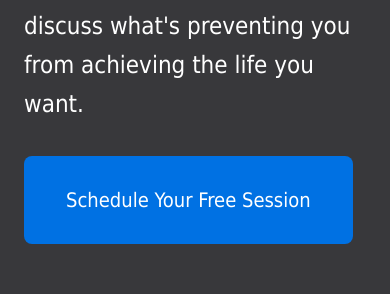
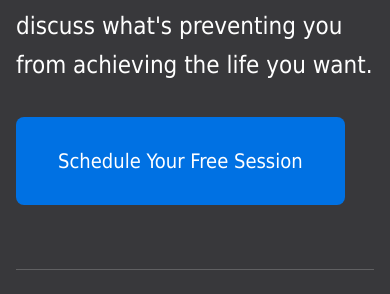
Before and after one commit to michaelzick/michaelzick.com, a Next.js app: page /contact in a window 390 px wide. Shown: the part 1050-1344 px from the top of the page. Built offline with nearby package versions, Linux system fonts and the light colour scheme; no server answers.

Commit message:
refactor: adjust contact page padding and button text alignment for improved responsiveness.

```diff
--- a/app/contact/ContactContent.tsx
+++ b/app/contact/ContactContent.tsx
@@ -18,7 +18,7 @@ export default function ContactContent() {
         </div>
       </section>
 
-      <section className="bg-default-grey text-white px-6 md:px-8 pt-24 md:pt-32 pb-24 md:pb-32">
+      <section className="bg-default-grey text-white px-4 md:px-8 pt-24 md:pt-32 pb-24 md:pb-32">
         <FadeInSection className="max-w-[1400px] mx-auto grid md:grid-cols-12 gap-8 lg:gap-16">
           <div className="md:col-span-5 flex flex-col justify-between">
             <div className="flex flex-col items-start gap-8">
@@ -30,7 +30,7 @@ export default function ContactContent() {
                 href="https://calendly.com/michaelzick/45min"
                 target="_blank"
                 rel="noopener noreferrer"
-                className="btn text-xl whitespace-nowrap"
+                className="btn text-xl text-center"
               >
                 Schedule Your Free Session
               </a>
@@ -56,7 +56,7 @@ export default function ContactContent() {
               </a>
             </div>
           </div>
-          <div className="md:col-span-7 bg-white text-black rounded-xl p-8 shadow-2xl ring-1 ring-black/5">
+          <div className="md:col-span-7 bg-white text-black rounded-xl p-5 sm:p-8 shadow-2xl ring-1 ring-black/5">
             <h2 className="text-3xl font-bold mb-8 text-default-grey">Send a Message</h2>
             <ContactForm />
           </div>
```
